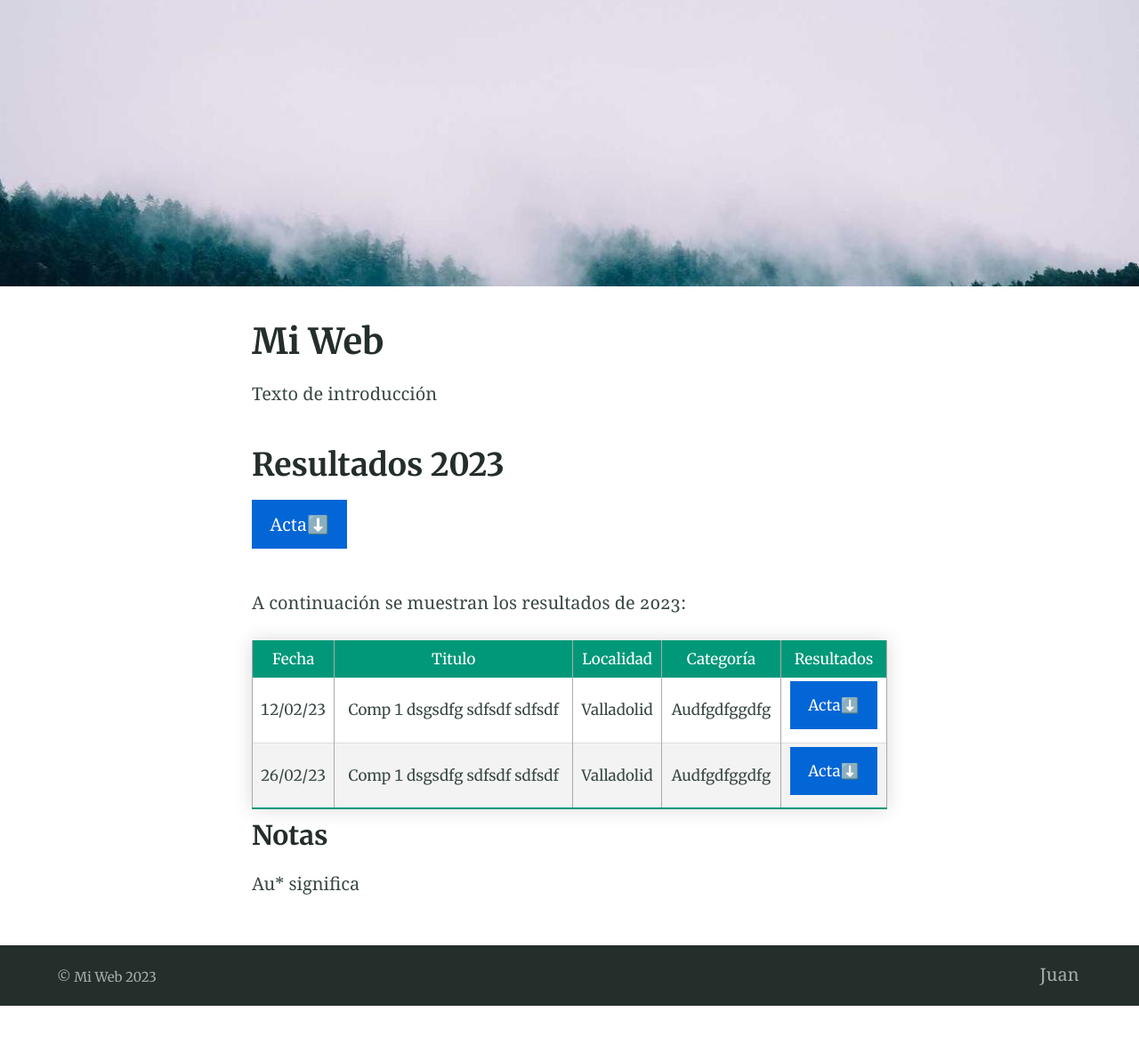
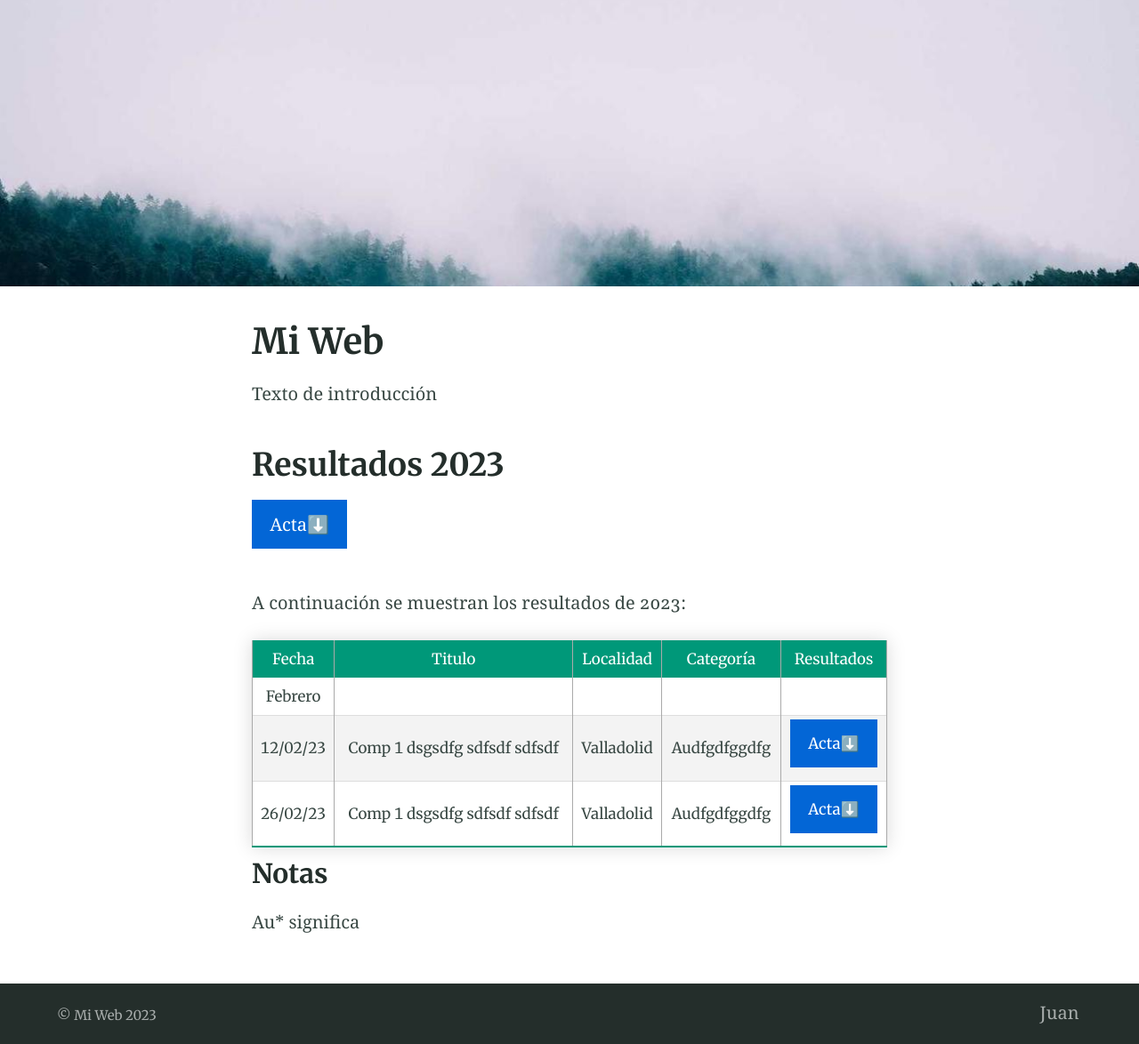
Before and after one commit to labajo/website-test, a Jekyll site: the page built from index.md, in a window 1280 px wide. Shown: the whole page at 89% size. Built offline with Jekyll 4.4.1, drawn with Linux system fonts in a browser that asks for light colours; before the commit the page ends 1131 px from its top, so only the background shows below that.

Commit message:
add month

```diff
--- a/index.md
+++ b/index.md
@@ -14,6 +14,7 @@ A continuación se muestran los resultados de 2023:
 
 | Fecha      | Titulo | Localidad     | Categoría    | Resultados |
 |    :----:   |    :----:   |    :----:   |     :----:   |     :----:   |
+| Febrero |      |   |   |   |
 | 12/02/23 | Comp 1  dsgsdfg sdfsdf sdfsdf | Valladolid | Audfgdfggdfg | {% include button.html text="Acta⬇️" link="./resultados/2023/sample.pdf" color="#0366d6" %} |
 | 26/02/23 | Comp 1  dsgsdfg sdfsdf sdfsdf | Valladolid | Audfgdfggdfg | {% include button.html text="Acta⬇️" link="./resultados/2023/sample.pdf" color="#0366d6" %} |
 
```
